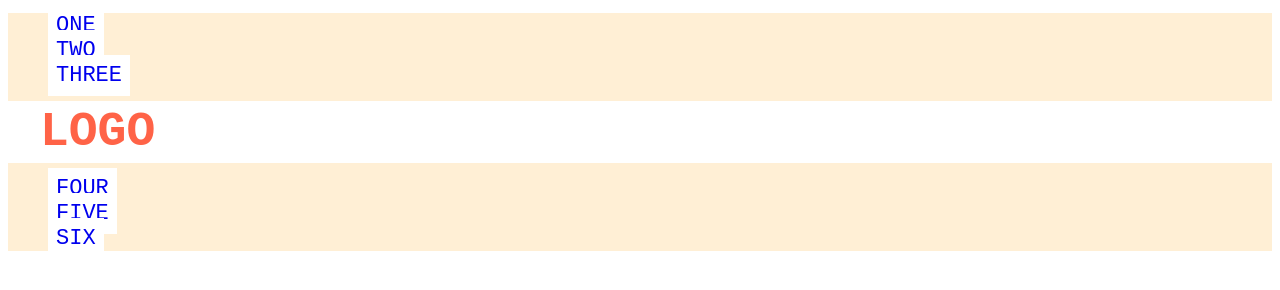
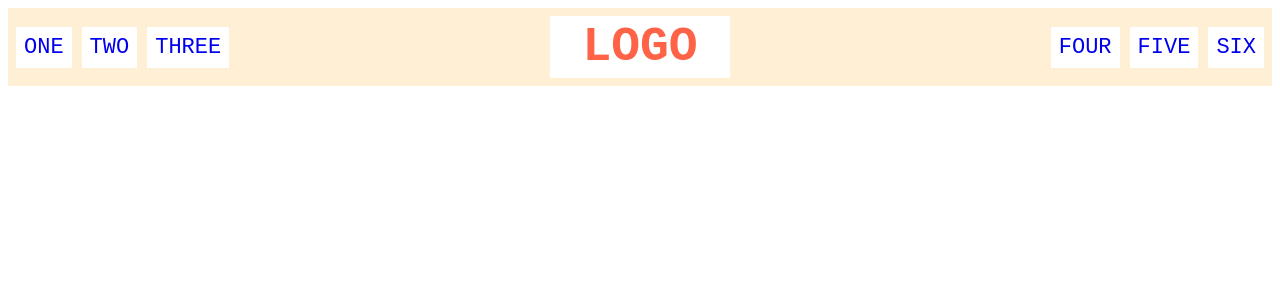
Before and after one commit to shuyaibaasim/flex, a plain HTML site: page 02-flex-header/index.html in a window 1280 px wide. Drawn offline with Linux system fonts and the light colour scheme.

Commit message:
Basic of flex-header

```diff
--- a/02-flex-header/style.css
+++ b/02-flex-header/style.css
@@ -1,6 +1,10 @@
 .header  {
   font-family: monospace;
   background: papayawhip;
+  display: flex;
+  justify-content: space-between;
+  align-items: center;
+  padding: 8px;
 }
 
 .logo {
@@ -9,10 +13,20 @@
   color: tomato;
   background: white;
   padding: 4px 32px;
+
 }
 
+
+ul {
+  display: flex;
+  padding: 0px;
+  gap: 10px;
+  margin: 0;
+
+  }
 ul {
   /* this removes the dots on the list items*/
+
   list-style-type: none;
 }
 
```
